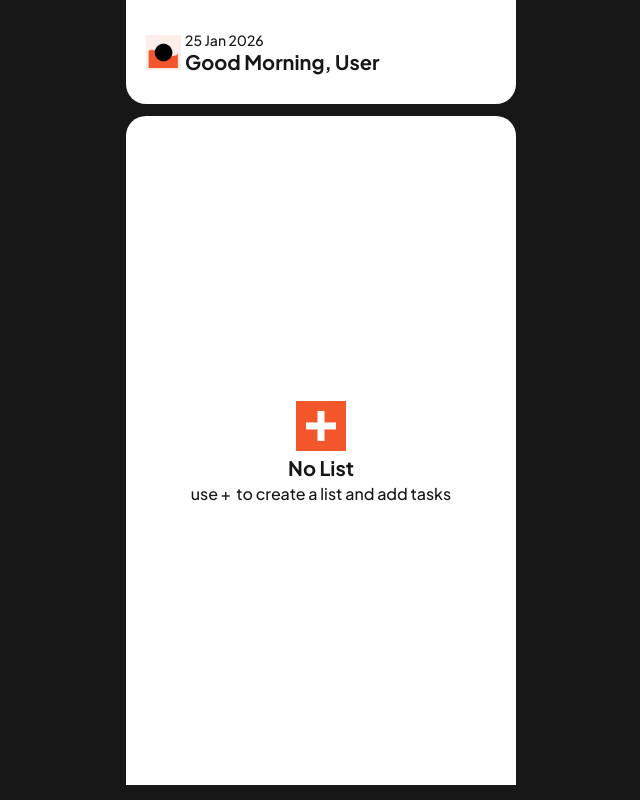
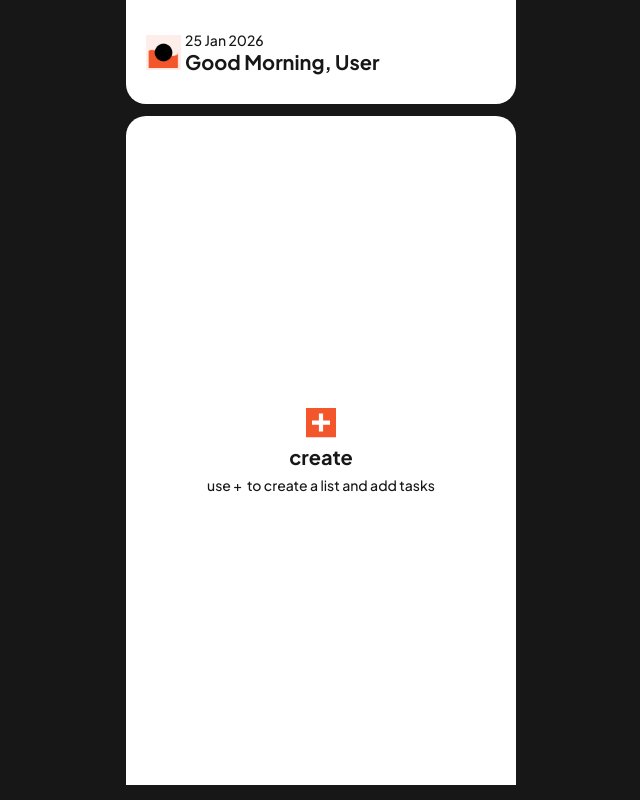
Before and after one commit to kathrik05/productivity, a React (Vite) app: page / in a window 1280 px wide. Shown: the whole page, without its empty margins (319-959 px from the left). Built offline with nearby package versions, Linux system fonts and the light colour scheme.

Commit message:
feat: update empty state to match node 93:8303 (30px add button, 'create' title, 14px caption)

```diff
--- a/src/components/ui/EmptyListState.tsx
+++ b/src/components/ui/EmptyListState.tsx
@@ -13,7 +13,7 @@ export interface EmptyListStateProps {
  * Reusable empty state message (Figma node 93:8286 "Add task message")
  */
 export const EmptyListState: React.FC<EmptyListStateProps> = ({
-  title = 'No List',
+  title = 'create',
   description = 'use +  to create a list and add tasks',
   onAddClick,
   className,
@@ -24,25 +24,25 @@ export const EmptyListState: React.FC<EmptyListStateProps> = ({
         'flex flex-col gap-1 items-center justify-center overflow-clip w-87.5',
         className
       )}
-      data-node-id="93:8286"
+      data-node-id="93:8311"
       data-name="Add task message"
     >
       <AddButton
-        size="lg"
+        size="sm"
         variant="accent"
         onClick={onAddClick}
         aria-label="Create a list and add tasks"
-        data-node-id="93:8293"
+        data-node-id="94:8609"
       />
+      <div
+        className="flex flex-col font-sans text-title font-bold h-[30.783px] justify-center leading-[normal] min-w-full relative shrink-0 text-secondary text-center w-[min-content]"
+        data-node-id="93:8316"
+      >
+        <p className="leading-[normal]">{title}</p>
+      </div>
       <p
-        className="font-sans text-title font-bold h-6 leading-[normal] min-w-full relative shrink-0 text-secondary text-center w-[min-content]"
-        data-node-id="93:8291"
-      >
-        {title}
-      </p>
-      <p
-        className="font-sans text-text1 font-medium h-4.5 leading-[normal] min-w-full relative shrink-0 text-secondary text-center w-[min-content] whitespace-pre-wrap"
-        data-node-id="93:8292"
+        className="font-sans text-caption font-medium h-4.5 leading-[normal] min-w-full relative shrink-0 text-secondary text-center w-[min-content] whitespace-pre-wrap"
+        data-node-id="93:8317"
       >
         {description}
       </p>
--- a/src/pages/HomeEmptyPage.tsx
+++ b/src/pages/HomeEmptyPage.tsx
@@ -26,14 +26,14 @@ export const HomeEmptyPage: React.FC<HomeEmptyPageProps> = ({
     <main className="min-h-screen bg-secondary flex justify-center items-start">
       <div
         className="bg-secondary flex flex-col gap-3 items-start relative w-full max-w-97.5 min-h-196.25"
-        data-node-id="93:8278"
-        data-name="Home | Empty"
+        data-node-id="93:8303"
+        data-name="create List"
       >
         <TopHead dateText="25 Jan 2026" greetingText="Good Morning, User" />
 
         <ListContainer>
           <EmptyListState
-            title="No List"
+            title="create"
             description="use +  to create a list and add tasks"
             onAddClick={handleAddClick}
             className="-translate-x-1/2 -translate-y-1/2 absolute left-1/2 top-1/2 max-w-[calc(100%-40px)]"
```
